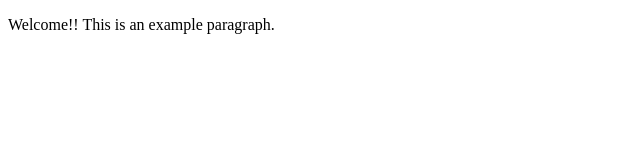
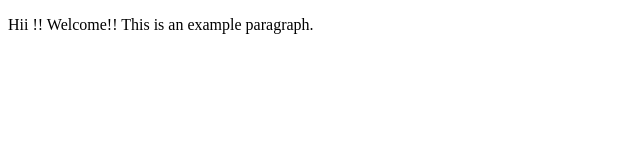
Before and after one commit to Ekta62/git-course2023, a plain HTML site: page index.html in a window 1280 px wide. Shown: the full height of the page, 0-640 px from the left. Drawn offline with Linux system fonts and the light colour scheme.

Commit message:
Changed a new paragraph

```diff
--- a/index.html
+++ b/index.html
@@ -4,6 +4,6 @@
         <title>This is the title of the webpage!</title>
     </head>
     <body>
-        <p>Welcome!! This is an example paragraph.</p>
+        <p>Hii !! Welcome!! This is an example paragraph.</p>
     </body>
 </html>
```
